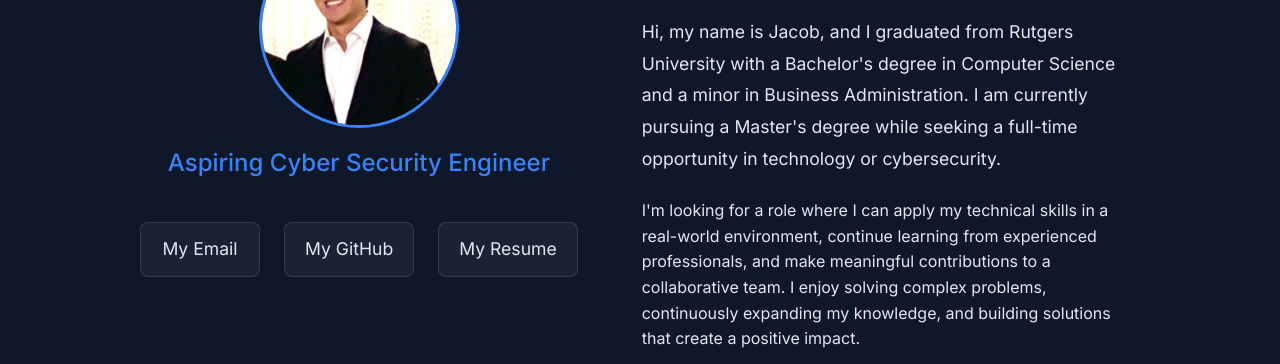
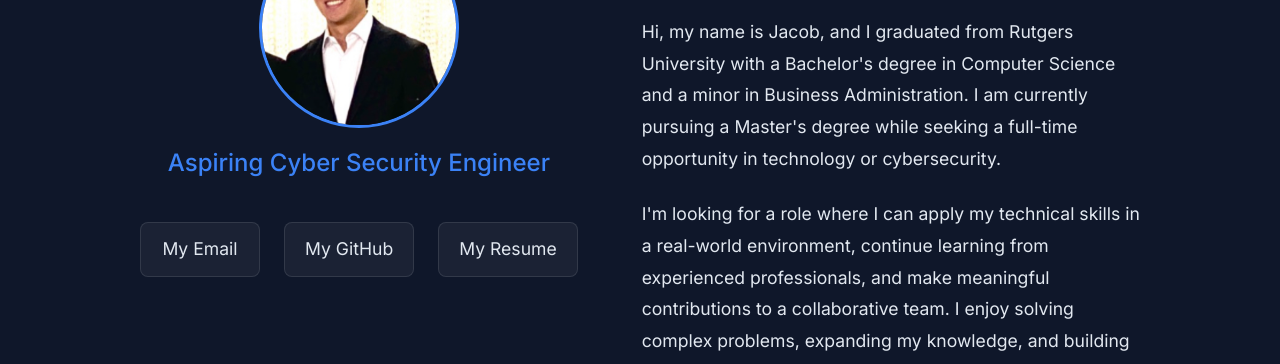
Before and after one commit to jacob6023/jacob6023.github.io, a plain HTML site: page index.html in a window 1280 px wide. Shown: the part 232-596 px from the top of the page. Drawn offline with Linux system fonts and the light colour scheme.

Commit message:
Update index.html

```diff
--- a/index.html
+++ b/index.html
@@ -32,7 +32,7 @@
                 <div class="about-text">
                     <h1>About Me</h1>
                     <p>Hi, my name is Jacob, and I graduated from Rutgers University with a Bachelor's degree in Computer Science and a minor in Business Administration. I am currently pursuing a Master's degree while seeking a full-time opportunity in technology or cybersecurity.</p>
-                    </p>I'm looking for a role where I can apply my technical skills in a real-world environment, continue learning from experienced professionals, and make meaningful contributions to a collaborative team. I enjoy solving complex problems, continuously expanding my knowledge, and building solutions that create a positive impact.</p>
+                    <p>I'm looking for a role where I can apply my technical skills in a real-world environment, continue learning from experienced professionals, and make meaningful contributions to a collaborative team. I enjoy solving complex problems, expanding my knowledge, and building solutions that create a positive impact.</p>
                     <div class="education-section">
                         <h2>Education</h2>
                         <div class="education-item">
```
